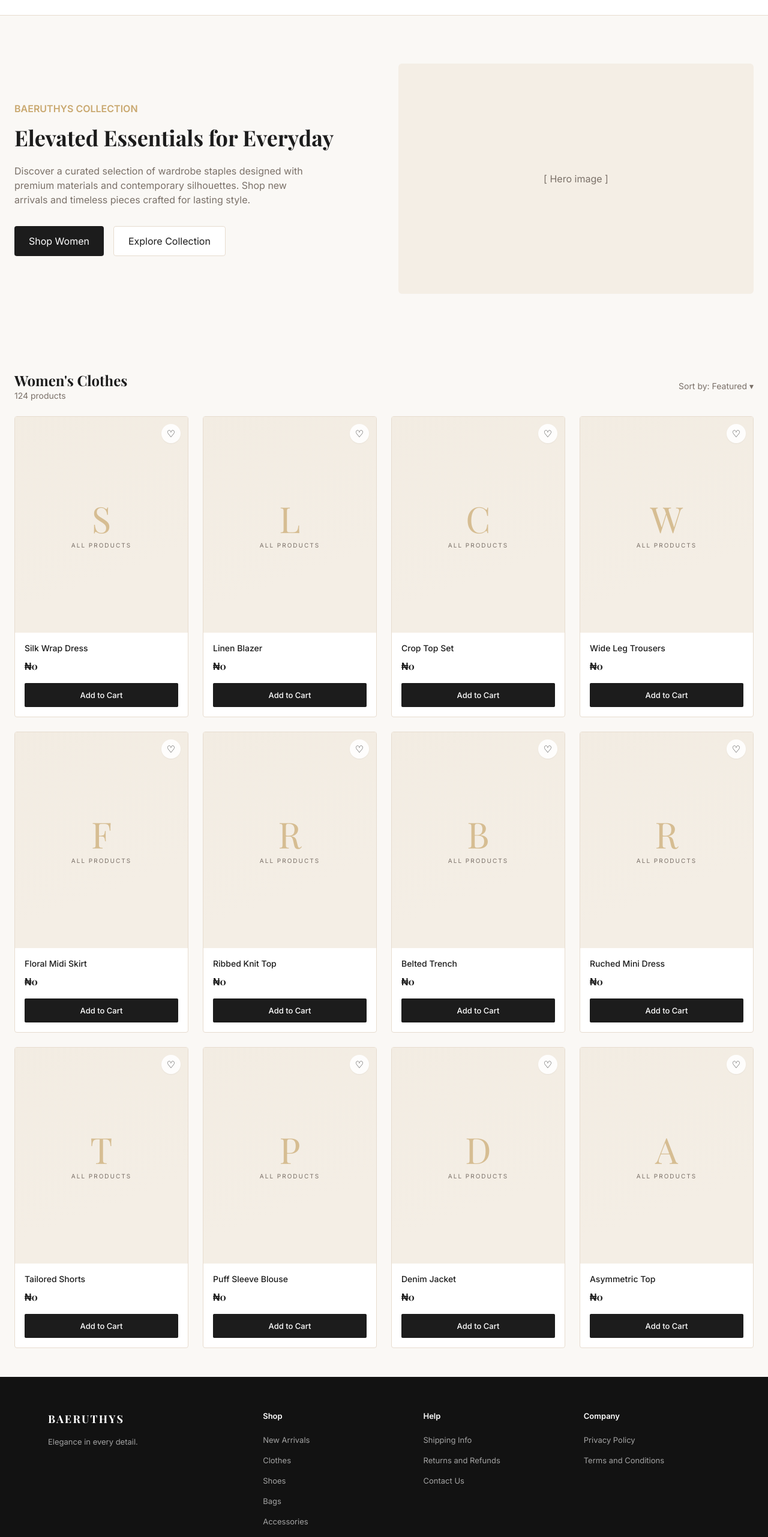
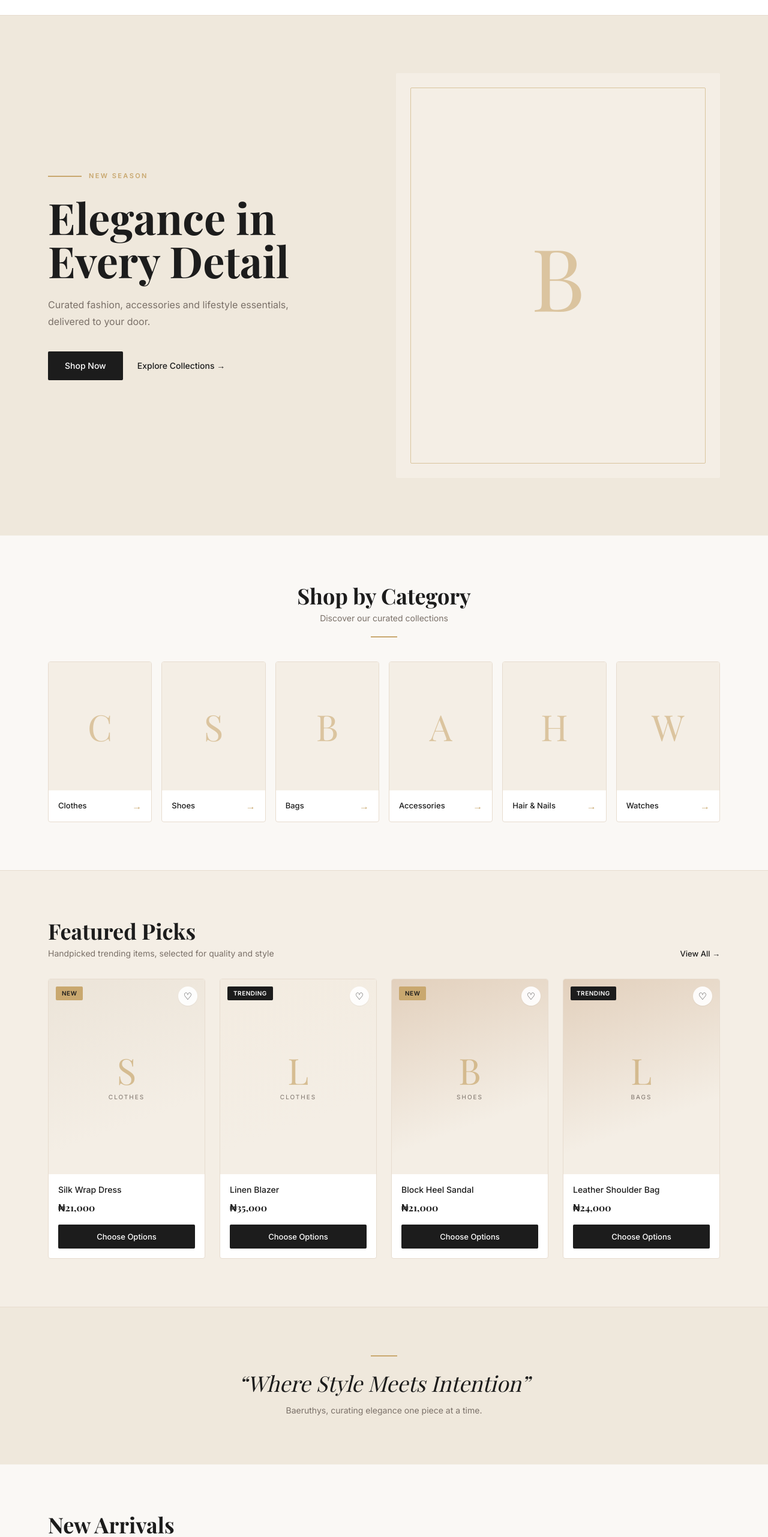
Before and after one commit to Emiloart/Baeruthys, a Next.js app: page / in a window 1280 px wide. Shown: the part 83-2646 px from the top of the page at 60% size. Built offline with nearby package versions, Linux system fonts and the light colour scheme; a web font is replaced by a local one.

Commit message:
feat: homepage with hero, categories, featured picks, brand quote, new arrivals and trust strip

```diff
--- a/pages/index.js
+++ b/pages/index.js
@@ -1,52 +1,152 @@
+import Link from 'next/link'
 import Layout from '../components/Layout'
 import ProductCard from '../components/ProductCard'
+import { CATEGORIES, getFeaturedProducts, getNewArrivals } from '../data/products'
+import { DELIVERY_METHODS, FREE_SHIPPING_THRESHOLD } from '../lib/site'
+import { formatNaira } from '../lib/format'
 
-const PRODUCTS = [
-  { name: 'Silk Wrap Dress', price: '₦21,000' },
-  { name: 'Linen Blazer', price: '₦35,000' },
-  { name: 'Crop Top Set', price: '₦12,500' },
-  { name: 'Wide Leg Trousers', price: '₦18,000' },
-  { name: 'Floral Midi Skirt', price: '₦14,500' },
-  { name: 'Ribbed Knit Top', price: '₦8,000' },
-  { name: 'Belted Trench', price: '₦42,000' },
-  { name: 'Ruched Mini Dress', price: '₦16,500' },
-  { name: 'Tailored Shorts', price: '₦9,800' },
-  { name: 'Puff Sleeve Blouse', price: '₦11,000' },
-  { name: 'Denim Jacket', price: '₦28,000' },
-  { name: 'Asymmetric Top', price: '₦7,500' }
-]
+function SectionHeading({ title, subtitle, href, linkLabel = 'View All' }) {
+  return (
+    <div className="mb-8 flex items-end justify-between gap-4">
+      <div>
+        <h2 className="text-3xl font-bold text-baer-dark sm:text-4xl">{title}</h2>
+        {subtitle ? <p className="mt-2 text-sm text-baer-mid">{subtitle}</p> : null}
+      </div>
+      {href ? (
+        <Link href={href} className="whitespace-nowrap text-[13px] font-medium text-baer-dark hover:text-baer-gold">
+          {linkLabel} &rarr;
+        </Link>
+      ) : null}
+    </div>
+  )
+}
 
-export default function Home(){
+export default function Home() {
+  const featured = getFeaturedProducts(4)
+  const arrivals = getNewArrivals(4)
+  const standard = DELIVERY_METHODS.find((m) => m.id === 'standard')
+
   return (
-    <Layout>
-      <section className="bg-baer-bg">
-        <div className="max-w-7xl mx-auto px-6 py-20 grid grid-cols-1 lg:grid-cols-2 gap-12 items-center">
+    <Layout
+      title="Elegance in Every Detail"
+      description="Curated fashion, accessories and lifestyle essentials from Baeruthys. Clothes, shoes, bags, jewelry, watches and more."
+    >
+      {/* Hero */}
+      <section className="bg-baer-cream">
+        <div className="shell grid items-center gap-10 py-16 lg:grid-cols-2 lg:py-24">
           <div>
-            <div className="text-baer-gold font-semibold">BAERUTHYS COLLECTION</div>
-            <h1 className="mt-4 text-4xl font-bold text-baer-dark">Elevated Essentials for Everyday</h1>
-            <p className="mt-6 text-baer-mid max-w-lg">Discover a curated selection of wardrobe staples designed with premium materials and contemporary silhouettes. Shop new arrivals and timeless pieces crafted for lasting style.</p>
-            <div className="mt-8 flex space-x-4">
-              <button className="bg-baer-dark text-white px-6 py-3 rounded">Shop Women</button>
-              <button className="bg-white border border-baer-bdr px-6 py-3 rounded">Explore Collection</button>
+            <div className="flex items-center gap-3">
+              <span className="h-0.5 w-14 bg-baer-gold" />
+              <span className="eyebrow">New Season</span>
+            </div>
+            <h1 className="mt-6 text-5xl font-bold leading-[1.1] text-baer-dark sm:text-6xl lg:text-7xl">
+              Elegance in
+              <br />
+              Every Detail
+            </h1>
+            <p className="mt-6 max-w-md text-base leading-7 text-baer-mid">
+              Curated fashion, accessories and lifestyle essentials, delivered to your door.
+            </p>
+            <div className="mt-9 flex flex-wrap items-center gap-6">
+              <Link href="/shop" className="btn-dark">
+                Shop Now
+              </Link>
+              <Link href="#collections" className="text-sm font-medium text-baer-dark hover:text-baer-gold">
+                Explore Collections &rarr;
+              </Link>
             </div>
           </div>
-          <div className="h-96 bg-baer-surf rounded-md flex items-center justify-center text-baer-mid">[ Hero image ]</div>
+
+          <div className="relative mx-auto aspect-[4/5] w-full max-w-md lg:max-w-none">
+            <div className="absolute inset-0 rounded-sm bg-baer-surf" />
+            <div className="absolute inset-6 rounded-sm border border-baer-gold/60" />
+            <div className="absolute inset-0 flex items-center justify-center">
+              <span className="font-serif text-[9rem] leading-none text-baer-gold/60">B</span>
+            </div>
+          </div>
         </div>
       </section>
 
-      <section className="max-w-7xl mx-auto px-6 py-12">
-        <div className="flex items-center justify-between mb-6">
+      {/* Categories */}
+      <section id="collections" className="bg-baer-bg py-16 sm:py-20">
+        <div className="shell">
+          <div className="mb-10 text-center">
+            <h2 className="text-3xl font-bold text-baer-dark sm:text-4xl">Shop by Category</h2>
+            <p className="mt-2 text-sm text-baer-mid">Discover our curated collections</p>
+            <div className="gold-rule mt-5" />
+          </div>
+
+          <div className="grid grid-cols-2 gap-4 sm:grid-cols-3 lg:grid-cols-6">
+            {CATEGORIES.map((category) => (
+              <Link
+                key={category.slug}
+                href={`/shop?category=${category.slug}`}
+                className="group overflow-hidden rounded border border-baer-bdr bg-white"
+              >
+                <div className="flex aspect-[4/5] items-center justify-center bg-baer-surf transition-colors group-hover:bg-baer-cream">
+                  <span className="font-serif text-6xl text-baer-gold/60">{category.name.charAt(0)}</span>
+                </div>
+                <div className="flex items-center justify-between px-4 py-3.5">
+                  <span className="text-[13px] font-medium text-baer-dark">{category.name}</span>
+                  <span className="text-baer-gold">&rarr;</span>
+                </div>
+              </Link>
+            ))}
+          </div>
+        </div>
+      </section>
+
+      {/* Featured */}
+      <section className="border-y border-baer-bdr bg-baer-surf py-16 sm:py-20">
+        <div className="shell">
+          <SectionHeading
+            title="Featured Picks"
+            subtitle="Handpicked trending items, selected for quality and style"
+            href="/shop"
+          />
+          <div className="grid grid-cols-2 gap-4 sm:gap-6 lg:grid-cols-4">
+            {featured.map((product) => (
+              <ProductCard key={product.id} product={product} />
+            ))}
+          </div>
+        </div>
+      </section>
+
+      {/* Brand quote */}
+      <section className="bg-baer-cream py-16 text-center sm:py-20">
+        <div className="shell">
+          <div className="gold-rule" />
+          <p className="mt-6 font-serif text-3xl italic text-baer-dark sm:text-4xl">
+            &ldquo;Where Style Meets Intention&rdquo;
+          </p>
+          <p className="mt-4 text-sm text-baer-mid">Baeruthys, curating elegance one piece at a time.</p>
+        </div>
+      </section>
+
+      {/* New arrivals */}
+      <section className="bg-baer-bg py-16 sm:py-20">
+        <div className="shell">
+          <SectionHeading
+            title="New Arrivals"
+            subtitle="Fresh drops, updated as new pieces become available"
+            href="/shop?filter=new"
+          />
+          <div className="grid grid-cols-2 gap-4 sm:gap-6 lg:grid-cols-4">
+            {arrivals.map((product) => (
+              <ProductCard key={product.id} product={product} />
+            ))}
+          </div>
+        </div>
+      </section>
+
+      {/* Trust strip */}
+      <section className="border-y border-baer-bdr bg-baer-surf">
+        <div className="shell grid gap-6 py-8 text-center text-sm font-medium text-baer-dark sm:grid-cols-3">
+          <div>Free delivery over {formatNaira(FREE_SHIPPING_THRESHOLD)}</div>
+          <div>Curated trending pieces</div>
           <div>
-            <h2 className="text-2xl font-bold text-baer-dark">Women's Clothes</h2>
-            <p className="text-sm text-baer-mid">124 products</p>
+            Standard delivery in {standard ? standard.detail : '3 to 5 business days'}
           </div>
-          <div className="text-sm text-baer-mid">Sort by: Featured ▾</div>
-        </div>
-
-        <div className="grid grid-cols-1 sm:grid-cols-2 md:grid-cols-3 lg:grid-cols-4 gap-6">
-          {PRODUCTS.map((p, i) => (
-            <ProductCard key={i} product={p} />
-          ))}
         </div>
       </section>
     </Layout>
```
